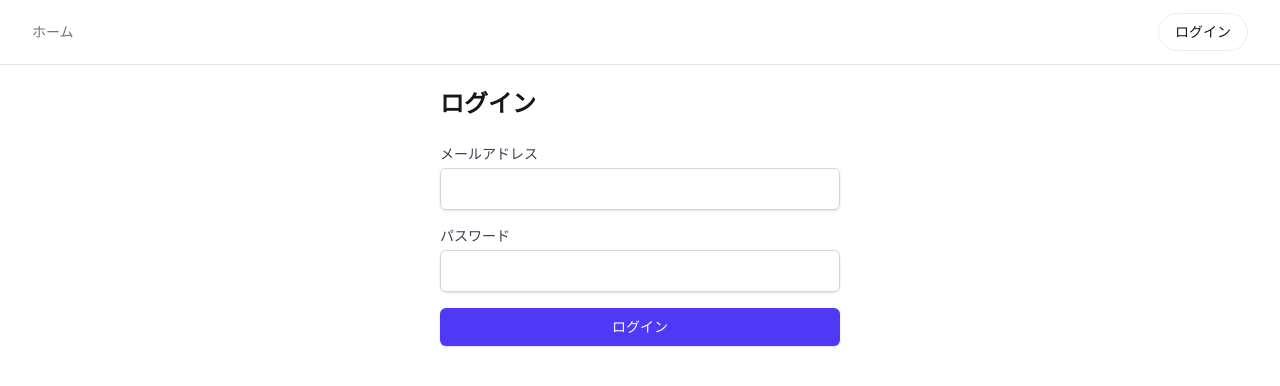
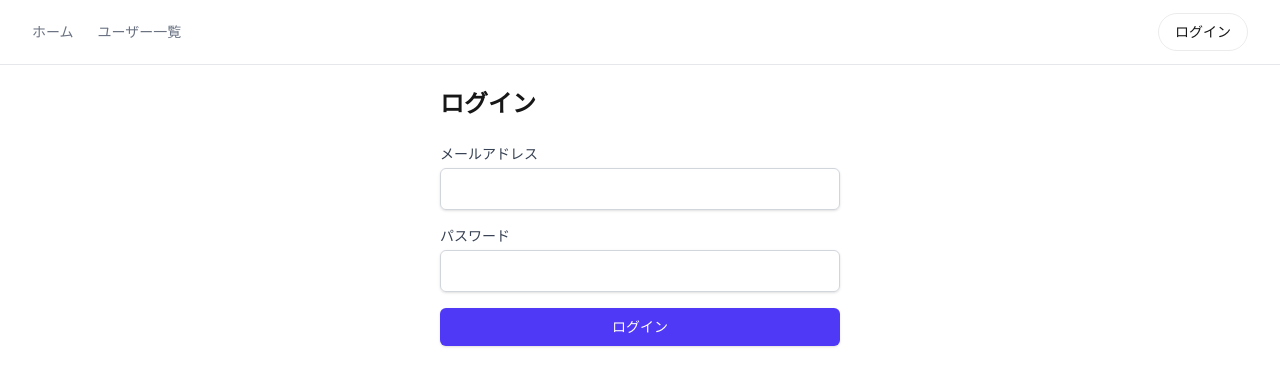
Before and after one commit to tktkaws/supabase_sample_02, a Next.js app: page /auth/login in a window 1280 px wide. Shown: the top 386 px of the page. Built offline with nearby package versions, Linux system fonts and the light colour scheme; no server answers.

Commit message:
ヘッダーコンポーネントにユーザー一覧リンクを追加し、ログアウト時にユーザー情報をリセットする機能を実装。

```diff
--- a/src/app/components/Header.tsx
+++ b/src/app/components/Header.tsx
@@ -32,6 +32,7 @@ export default function Header() {
   const handleLogout = async () => {
     try {
       await supabase.auth.signOut()
+      setUser(null)
       router.push('/auth/login')
     } catch (error) {
       console.error('Error logging out:', error)
@@ -51,6 +52,14 @@ export default function Header() {
                 }`}
               >
                 ホーム
+              </Link>
+              <Link
+                href="/users"
+                className={`text-sm font-medium transition-colors hover:text-gray-900 dark:hover:text-white ${
+                  pathname === '/users' ? 'text-gray-900 dark:text-white' : 'text-gray-500 dark:text-gray-400'
+                }`}
+              >
+                ユーザー一覧
               </Link>
               {user && (
                 <Link
```
